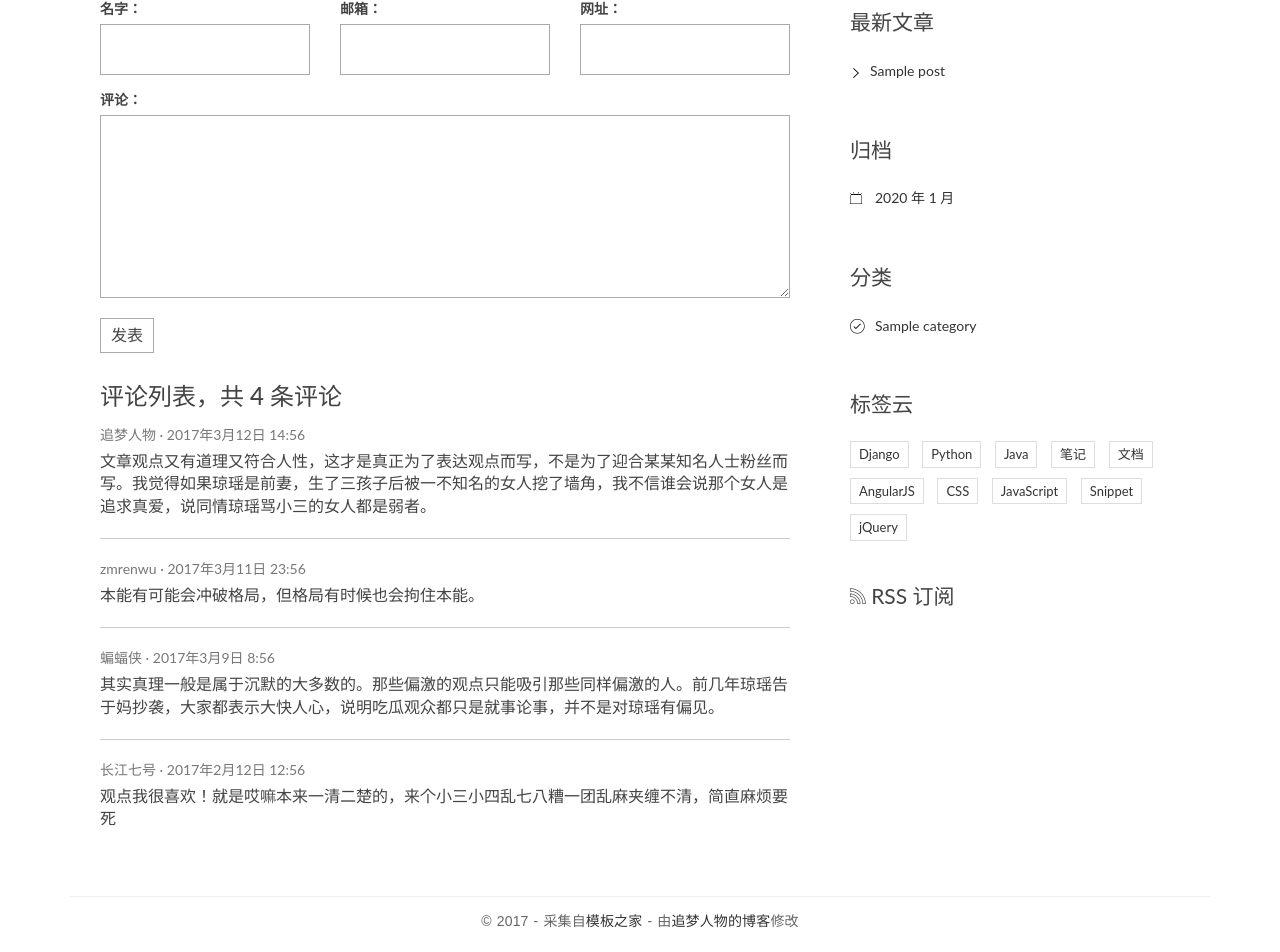
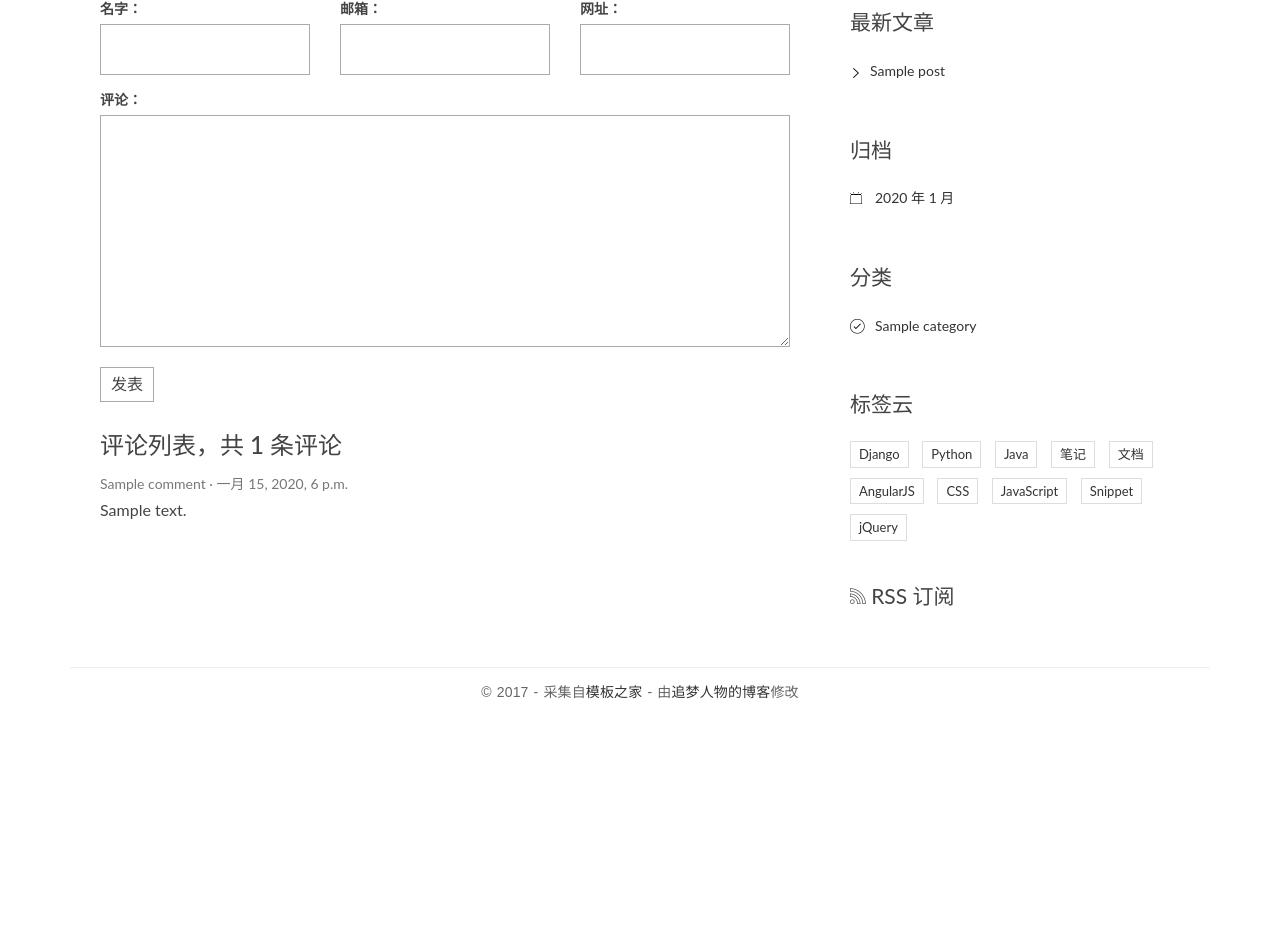
Before and after one commit to Cloudtree11/django_beginner, a Django app: page /post/1/ in a window 1280 px wide. Shown: the part 409-1361 px from the top of the page. After the commit the page ends 1108 px from the top, so only its background shows below. Run offline with Django 3.2, Linux system fonts and the light colour scheme; tables that the repository leaves empty hold one stand-in row (values such as "Sample post"); some libraries are stand-ins or nearby versions.

Commit message:
Add blog project CommentForm feature

```diff
--- a/blogproject/blog/views.py
+++ b/blogproject/blog/views.py
@@ -7,6 +7,7 @@ from django.shortcuts import render, get_object_or_404
 from django.http import HttpResponse
 from .models import Post, Category
 import markdown
+from comments.forms import CommentForm
 
 def index(request):
     post_list = Post.objects.all().order_by('-created_time')
@@ -20,7 +21,15 @@ def detail(request, pk):
                 'markdown.extensions.codehilite',
                 'markdown.extensions.toc',
             ])
-    return render(request, 'blog/detail.html', context={'post': post})
+
+    form = CommentForm()
+    comment_list = post.comment_set.all()
+    context = {'post': post,
+            'form': form,
+            'comment_list': comment_list,
+            }
+
+    return render(request, 'blog/detail.html', context=context)
 
 def archives(request, year, month):
     post_list = Post.objects.filter(created_time__year=year,
--- a/blogproject/blogproject/urls.py
+++ b/blogproject/blogproject/urls.py
@@ -19,4 +19,5 @@ from django.contrib import admin
 urlpatterns = [
     url(r'^admin/', admin.site.urls),
     url(r'', include('blog.urls')),
+    url(r'', include('comments.urls')),
 ]
--- a/blogproject/comments/forms.py
+++ b/blogproject/comments/forms.py
@@ -0,0 +1,8 @@
+
+from django import forms
+from .models import Comment
+
+class CommentForm(forms.ModelForm):
+    class Meta:
+        model = Comment
+        fields = ['name', 'email', 'url', 'text']
--- /dev/null
+++ b/blogproject/comments/urls.py
@@ -0,0 +1,10 @@
+
+from django.conf.urls import url
+
+from . import views
+
+app_name = 'comments'
+urlpatterns = [
+    url(r'^comment/post/(?P<post_pk>[0-9]+)/$',
+        views.post_comment, name='post_comment'),
+]
--- a/blogproject/comments/views.py
+++ b/blogproject/comments/views.py
@@ -9,19 +9,19 @@ from .forms import CommentForm
 def post_comment(request, post_pk):
     post = get_object_or_404(Post, pk=post_pk)
 
-    if request.method == 'Post':
+    if request.method == 'POST':
         form = CommentForm(request.POST)
 
         if form.is_valid():
             comment = form.save(commit=False)
             comment.post = post
             comment.save()
-            return redict(post)
+            return redirect(post)
         else:
             comment_list = post.comment_set.all()
             context = {'post': post,
                     'form': form,
                     'comment_list': comment_list,
                     }
-            return render(request, 'blog/detail.html', context=context)
+            return render(request, 'blog/detail.html', context)
     return redirect(post)
--- a/blogproject/templates/blog/detail.html
+++ b/blogproject/templates/blog/detail.html
@@ -20,58 +20,46 @@
                 <section class="comment-area" id="comment-area">
                     <hr>
                     <h3>发表评论</h3>
-                    <form action="#" method="post" class="comment-form">
+                    <form action="{% url 'comments:post_comment' post.pk %}" method="post" class="comment-form">
+                        {% csrf_token %}
                         <div class="row">
                             <div class="col-md-4">
-                                <label for="id_name">名字：</label>
-                                <input type="text" id="id_name" name="name" required>
+                                <label for="{{ form.name.id_for_label }}">名字：</label>
+                                {{ form.name }}
+                                {{ form.name.errors }}
                             </div>
                             <div class="col-md-4">
-                                <label for="id_email">邮箱：</label>
-                                <input type="email" id="id_email" name="email" required>
+                                <label for="{{ form.email.id_for_label }}">邮箱：</label>
+                                {{ form.email }}
+                                {{ form.email.errors }}
                             </div>
                             <div class="col-md-4">
-                                <label for="id_url">网址：</label>
-                                <input type="text" id="id_url" name="url">
+                                <label for="{{ form.url.id_for_label }}">网址：</label>
+                                {{ form.url }}
+                                {{ form.url.errors }}
                             </div>
                             <div class="col-md-12">
-                                <label for="id_comment">评论：</label>
-                                <textarea name="comment" id="id_comment" required></textarea>
+                                <label for="{{ form.text.id_for_label }}">评论：</label>
+                                {{ form.text }}
+                                {{ form.text.errors }}
                                 <button type="submit" class="comment-btn">发表</button>
                             </div>
                         </div>    <!-- row -->
                     </form>
                     <div class="comment-list-panel">
-                        <h3>评论列表，共 <span>4</span> 条评论</h3>
+                        <h3>评论列表，共 <span>{{ comment_list|length }}</span> 条评论</h3>
                         <ul class="comment-list list-unstyled">
+                            {% for comment in comment_list %}
                             <li class="comment-item">
-                                <span class="nickname">追梦人物</span>
-                                <time class="submit-date" datetime="2012-11-09T23:15:57+00:00">2017年3月12日 14:56</time>
+                                <span class="nickname">{{ comment.name }}</span>
+                                <time class="submit-date" datetime="{{ comment.created_time }}">{{ comment.created_time }}</time>
                                 <div class="text">
-                                    文章观点又有道理又符合人性，这才是真正为了表达观点而写，不是为了迎合某某知名人士粉丝而写。我觉得如果琼瑶是前妻，生了三孩子后被一不知名的女人挖了墙角，我不信谁会说那个女人是追求真爱，说同情琼瑶骂小三的女人都是弱者。
+                                    {{ comment.text }}
                                 </div>
                             </li>
-                            <li class="comment-item">
-                                <span class="nickname">zmrenwu</span>
-                                <time class="submit-date" datetime="2012-11-09T23:15:57+00:00">2017年3月11日 23:56</time>
-                                <div class="text">
-                                    本能有可能会冲破格局，但格局有时候也会拘住本能。
-                                </div>
-                            </li>
-                            <li class="comment-item">
-                                <span class="nickname">蝙蝠侠</span>
-                                <time class="submit-date" datetime="2012-11-09T23:15:57+00:00">2017年3月9日 8:56</time>
-                                <div class="text">
-                                    其实真理一般是属于沉默的大多数的。那些偏激的观点只能吸引那些同样偏激的人。前几年琼瑶告于妈抄袭，大家都表示大快人心，说明吃瓜观众都只是就事论事，并不是对琼瑶有偏见。
-                                </div>
-                            </li>
-                            <li class="comment-item">
-                                <span class="nickname">长江七号</span>
-                                <time class="submit-date" datetime="2012-11-09T23:15:57+00:00">2017年2月12日 12:56</time>
-                                <div class="text">
-                                    观点我很喜欢！就是哎嘛本来一清二楚的，来个小三小四乱七八糟一团乱麻夹缠不清，简直麻烦要死
-                                </div>
-                            </li>
+                            {% empty %}
+                            暂无评论
+                            {% endfor %}
                         </ul>
                     </div>
                 </section>
```
